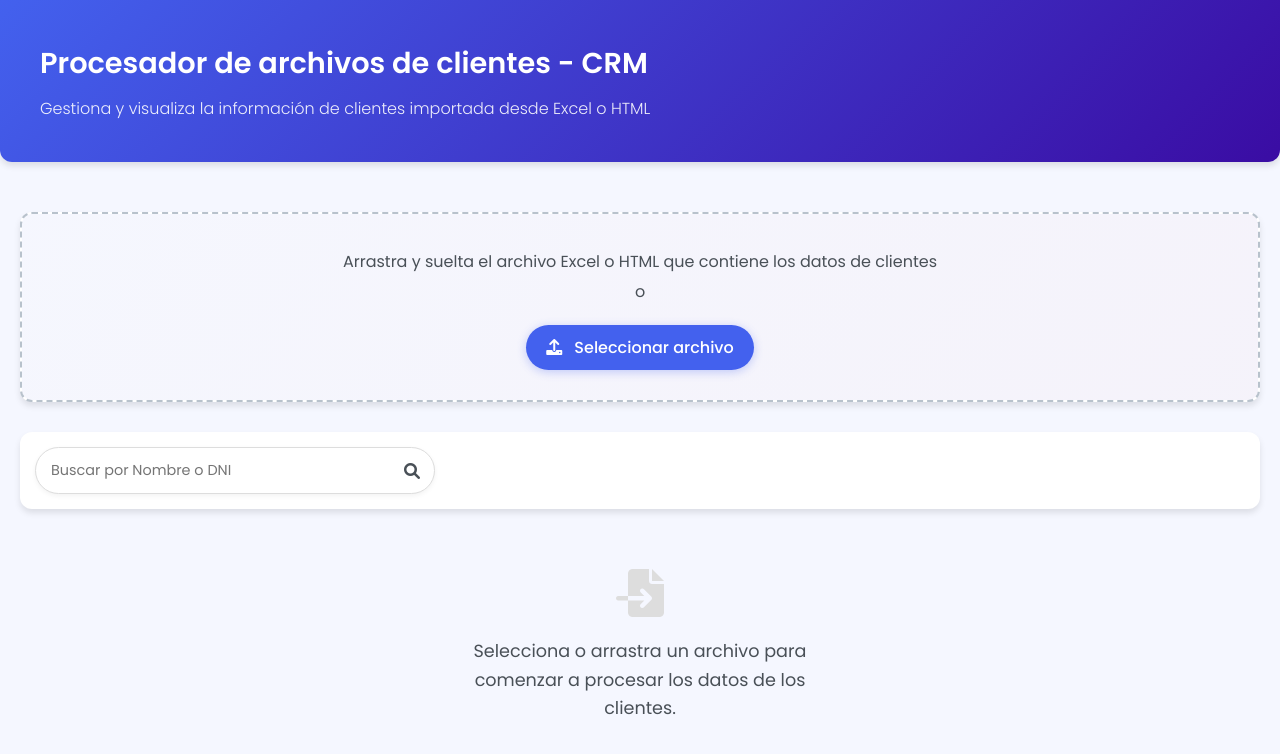
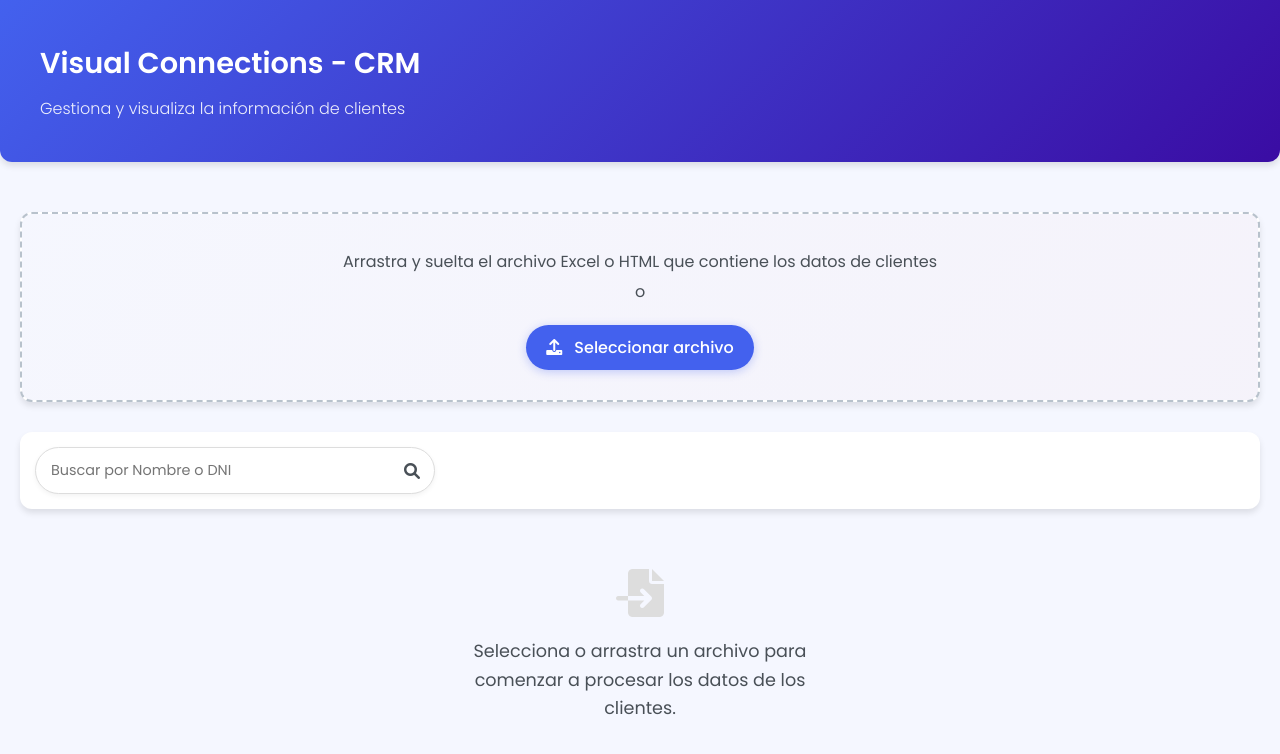
Before and after one commit to visualconnectionswin/winforce, a plain HTML site: page index.html in a window 1280 px wide. Drawn offline with Linux system fonts and the light colour scheme.

Commit message:
Update index.html

```diff
--- a/index.html
+++ b/index.html
@@ -3,7 +3,7 @@
 <head>
   <meta charset="UTF-8">
   <meta name="viewport" content="width=device-width, initial-scale=1">
-  <title>Procesador de archivos de clientes - CRM</title>
+  <title>Visual Connections - CRM</title>
   <!-- Fuente Poppins -->
   <link href="https://fonts.googleapis.com/css2?family=Poppins:wght@300;400;500;600&display=swap" rel="stylesheet">
   <link rel="stylesheet" href="https://cdnjs.cloudflare.com/ajax/libs/font-awesome/6.0.0/css/all.min.css"
@@ -682,8 +682,8 @@
 <body>
   <header>
     <div class="container">
-      <h1>Procesador de archivos de clientes - CRM</h1>
-      <p>Gestiona y visualiza la información de clientes importada desde Excel o HTML</p>
+      <h1>Visual Connections - CRM</h1>
+      <p>Gestiona y visualiza la información de clientes</p>
     </div>
   </header>
 
```
